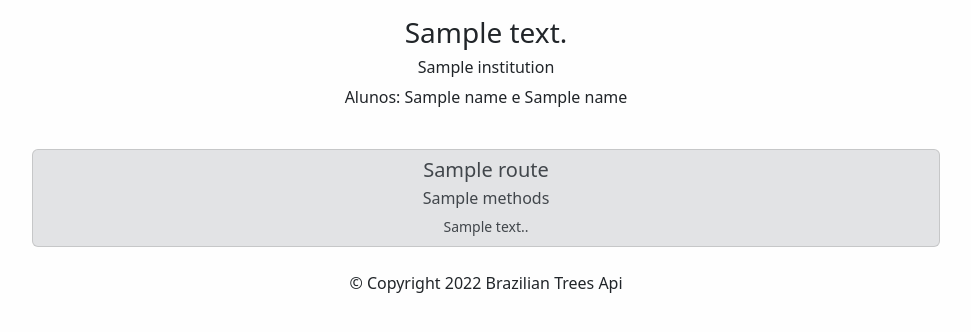
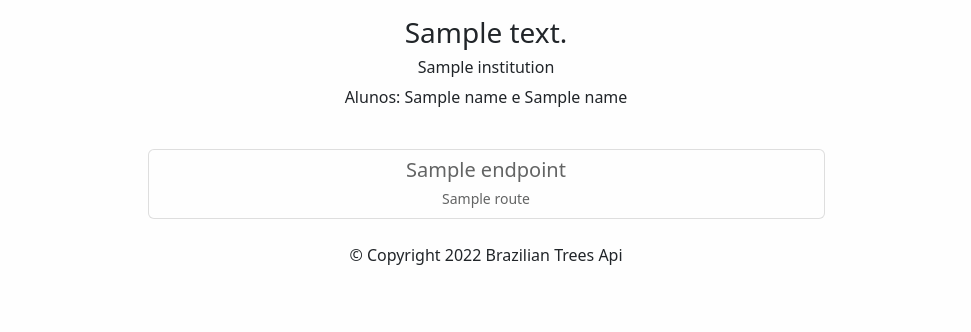
Before and after one commit to CaioPellicani/brazilian_trees_api, a Flask app: page / in a window 1280 px wide. Shown: the part 64-396 px from the top of the page, without its empty margins (154-1125 px from the left). Run offline with Flask 2, Linux system fonts and the light colour scheme; tables that the repository leaves empty hold one stand-in row (values such as "Sample post"); a database or web service that is not in the repository returns one stand-in record (values such as "Sample title"); data that the repository does not hold is empty; parts of the project's set-up code (start-up, migrations or seed data) failed here and were passed over.

Commit message:
correções em templates

```diff
--- a/back/modules/__Init__.py
+++ b/back/modules/__Init__.py
@@ -1 +1 @@
-from .db import get_db_connectionas , create_db
+from .db import get_db_connection , create_db
--- a/front/templates/form.html
+++ b/front/templates/form.html
@@ -27,7 +27,7 @@
             <input type="text" class="form-control" id="formInput5">
         </div>
         <div class="d-flex justify-content-md-evenly p-2">
-            <a class="btn btn-success" type="submit" href="/">Voltar</a>
+            <a class="btn btn-success" type="submit" href="javascript:history.back()">Voltar</a>
             <a class="btn btn-success" type="submit" href="#">Salvar</a>
         </div>
     </form>
--- a/front/templates/menu.html
+++ b/front/templates/menu.html
@@ -1,19 +1,21 @@
 {% extends "base.html" %}
 {% block content %}
 <div class="container w-75">
+  <div class="d-flex flex-column align-items-center">
     <div class="p-3">
       <h3>{{ data.Authors.about }}</h3>
       <h6>{{ data.Authors.institution }}</h6>
       <p>Alunos: {{ data.Authors.name[0] }} e {{ data.Authors.name[1] }} </p>
     </div>
-    <div class="list-group p-2">
+    <div class="list-group p-2 w-75">
       {% for i in data.apiDescription.endpoints %}
-        <a href="{{ i.Route }}" class="list-group-item list-group-item-action list-group-item-secondary " aria-current="true">
-          <h5 class="mb-1">{{ i.Route }}</h5>
-          <p class="mb-1">{{ i.methods }}</p>
-          <small>{{ i.description }}.</small>
+        <a href="{{ i.Route }}" class="list-group-item list-group-item-action list-group-item-light "
+        aria-current="true" data-bs-toggle="tooltip" data-bs-placement="right" title="{{ i.description }}">
+          <h5 class="mb-1">{{ i.title }}</h5>
+          <small>{{ i.Route }}</small>
         </a>
       {% endfor %}
     </div>
+  </div>
 </div>
 {% endblock %}
```
Also changed, not shown: back/routes/greetings.py (+10 -5 lines), front/templates/grid.html (+5 -3 lines).
